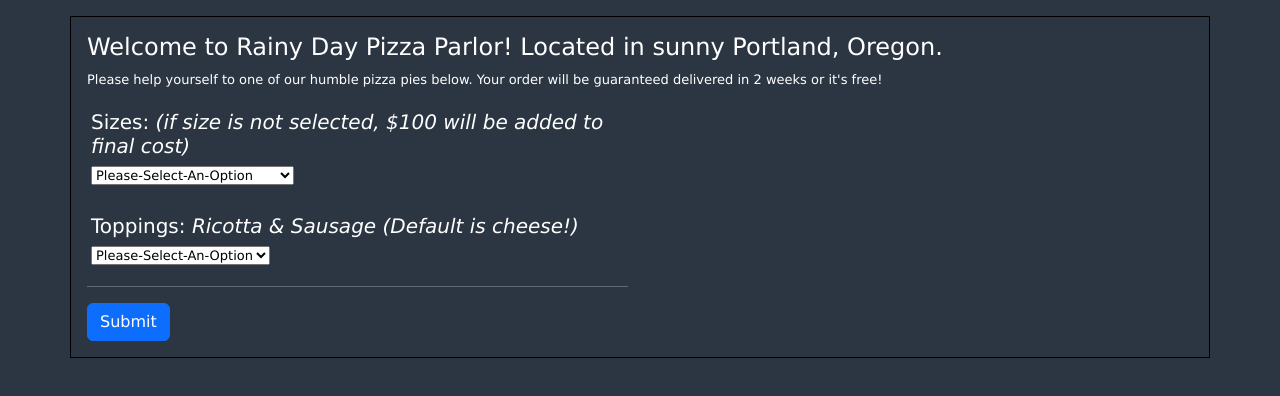
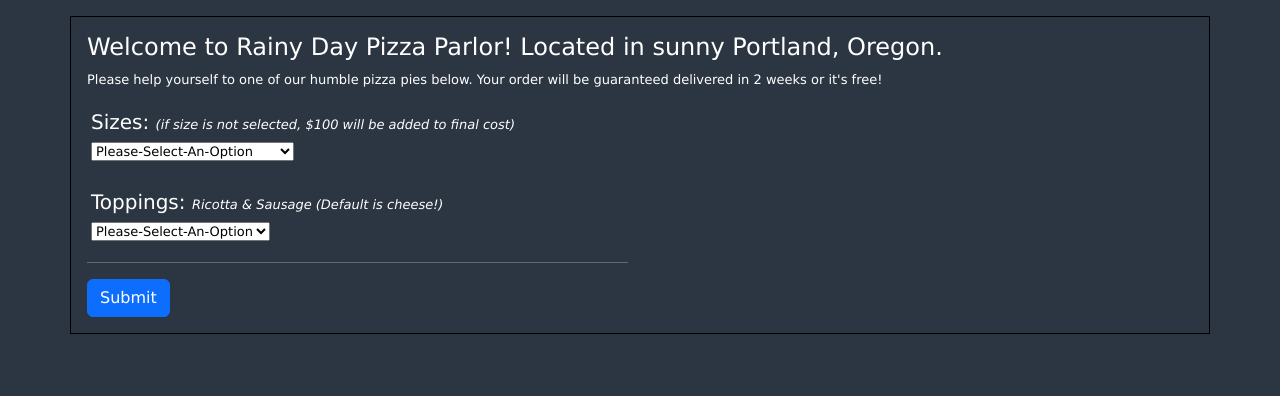
Before and after one commit to eusebiedev/pizza-parlor, a plain HTML site: page index.html in a window 1280 px wide. Drawn offline with nearby package versions, Linux system fonts and the light colour scheme.

Commit message:
Add font size to em tag

```diff
--- a/css/styles.css
+++ b/css/styles.css
@@ -5,7 +5,6 @@ body {
   color: #fff;
 
 }
-
 
 .container {
   margin: auto;
@@ -17,3 +16,7 @@ body {
 .hidden {
   display: none;
 }
+
+em {
+  font-size:small;
+}
```
